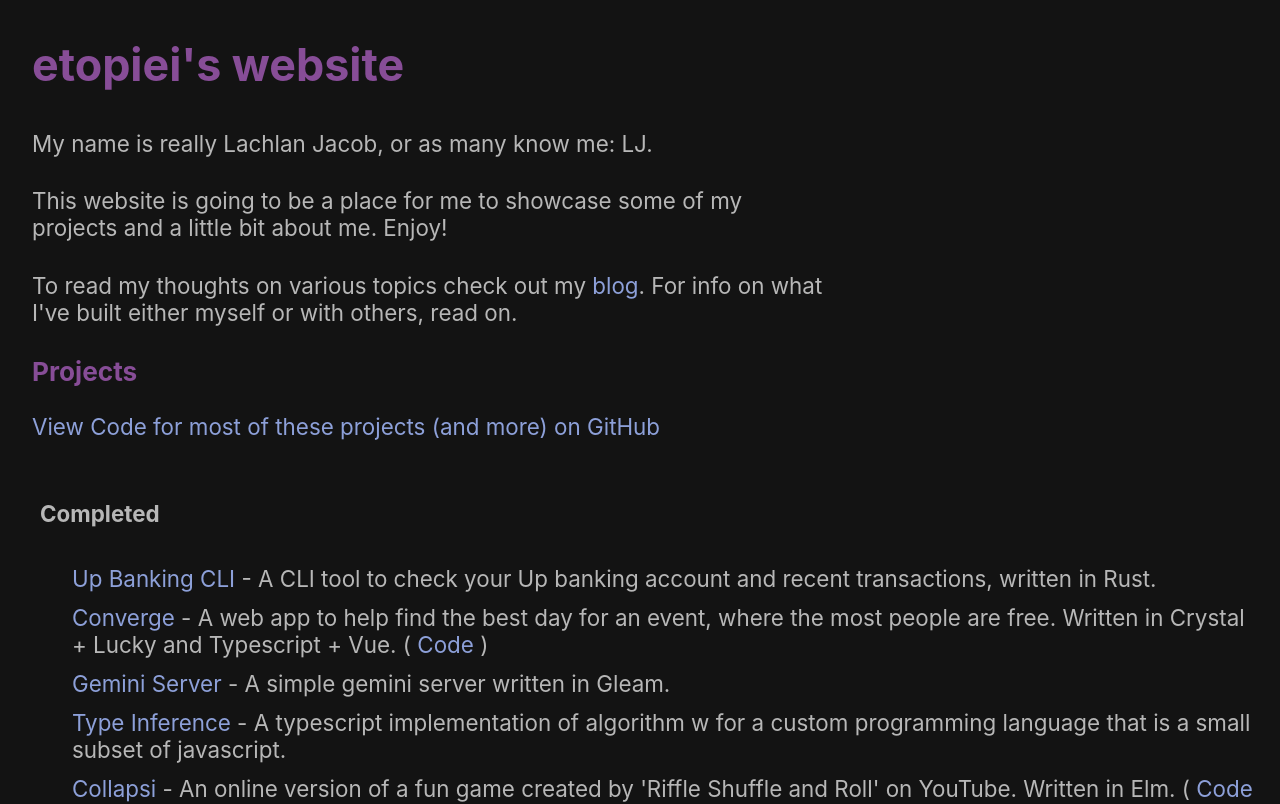
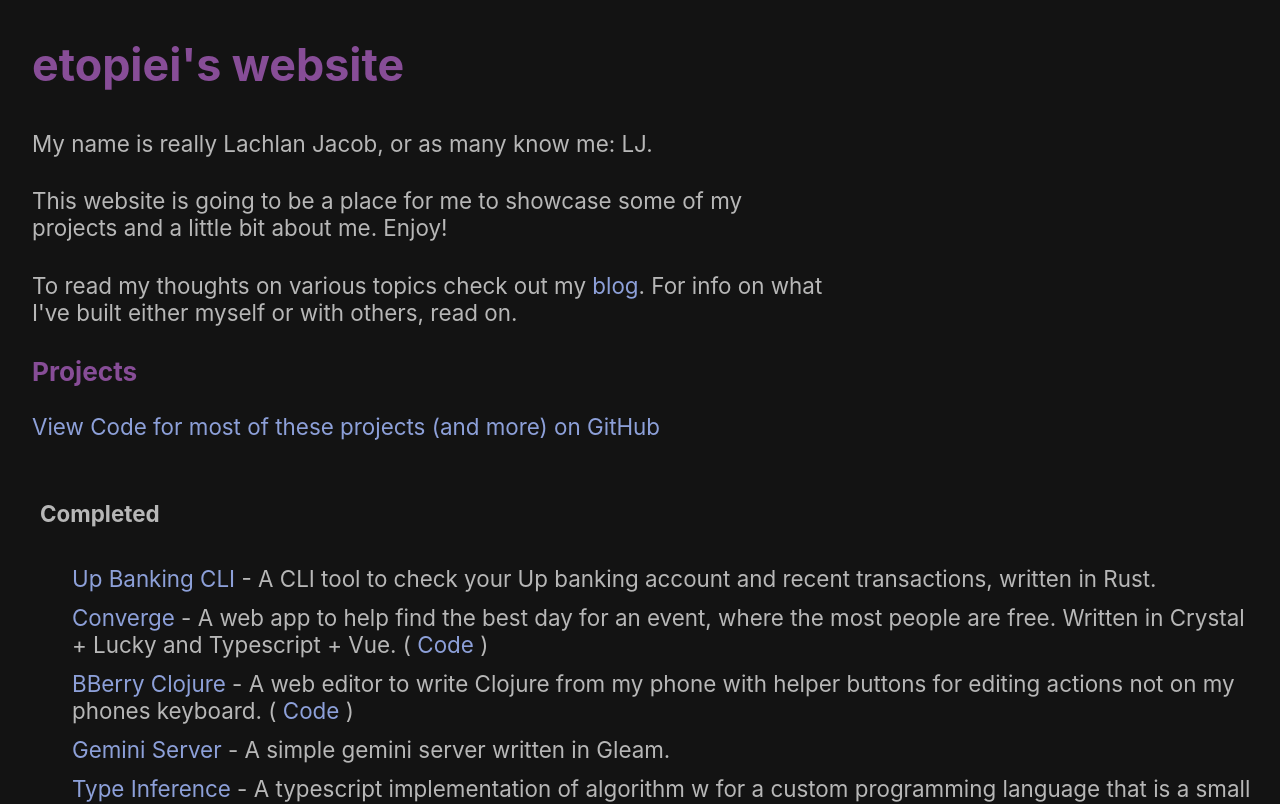
Before and after one commit to etopiei/website, a Svelte app: page / in a window 1280 px wide. Shown: the top 804 px of the page. Built offline with nearby package versions, Linux system fonts and the light colour scheme.

Commit message:
Add BBerry Clojure project.

```diff
--- a/src/project_data.js
+++ b/src/project_data.js
@@ -13,6 +13,17 @@ export const projectData = [
             {
                 text: "Code",
                 link: "https://github.com/etopiei/converge",
+            }
+        ]
+    },
+    {
+        name: "BBerry Clojure",
+        description: "A web editor to write Clojure from my phone with helper buttons for editing actions not on my phones keyboard.",
+        mainLink: "https://bberry-clojure.etopiei.com/",
+        extraLinks: [
+            {
+                text: "Code",
+                link: "https://github.com/etopiei/bberry-clojure",
             }
         ]
     },
```
